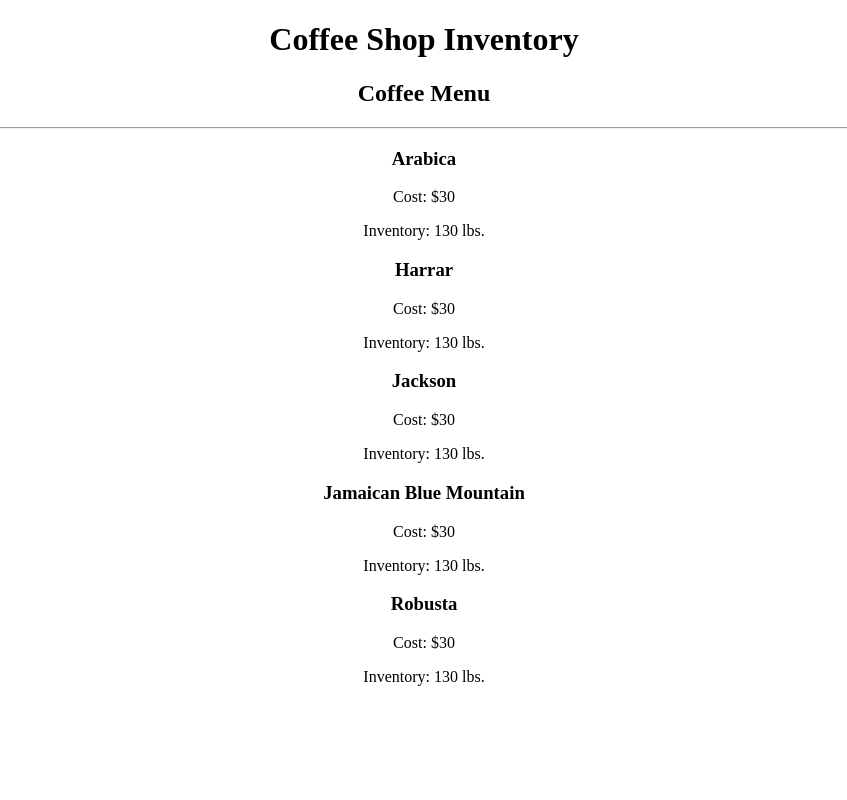
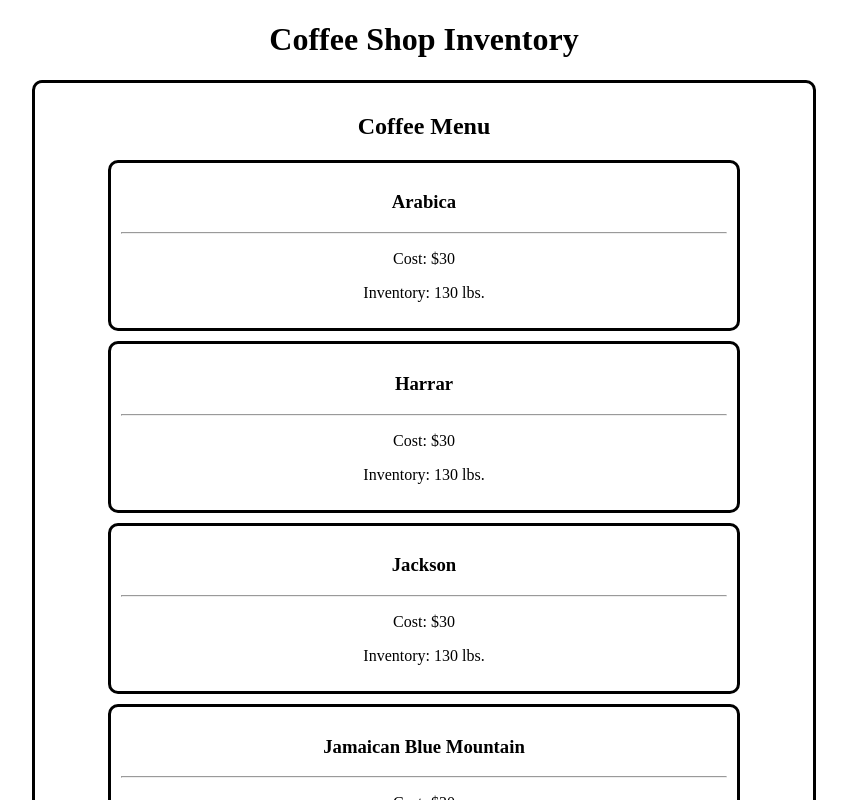
Before and after one commit to elijahchurch/Coffee-Shop-Inventory, a React (Create React App) app: page / in a window 1280 px wide. Shown: the top 800 px of the page, without its empty margins (216-1063 px from the left). Built offline with nearby package versions, Linux system fonts and the light colour scheme.

Commit message:
Add basic styling to app for Coffee and InventoryControl

```diff
--- a/src/components/Coffee.js
+++ b/src/components/Coffee.js
@@ -2,8 +2,9 @@ import PropTypes from "prop-types";
 
 function Coffee(props){
     return(
-        <div>
+        <div className="container menuItem">
             <h3>{props.name}</h3>
+            <hr/>
             <p>Cost: ${props.cost}</p>
             <p>Inventory: {props.inventory} lbs.</p>
         </div>
--- a/src/components/InventoryControl.js
+++ b/src/components/InventoryControl.js
@@ -55,9 +55,11 @@ class InventoryControl extends React.Component{
     render(){
         return(
             <React.Fragment>
-                <h2>Coffee Menu</h2>
-                <hr/>
-                <CoffeeMenu coffeeList = {this.state.coffeeList}/>
+                <div className="container" id="menu">
+                    <h2>Coffee Menu</h2>
+                    <CoffeeMenu coffeeList = {this.state.coffeeList}/>
+                    <button>Add menu item</button>
+                </div>
             </React.Fragment>
         );
     }
--- a/src/index.css
+++ b/src/index.css
@@ -1,3 +1,26 @@
 body {
   text-align: center;
 }
+
+.container {
+  border-style: solid;
+  text-align: center;
+  padding: 10px;
+  border-radius: 10px;
+  margin-top: 10px;
+}
+
+.menuItem {
+  width: 80%;
+  margin-left: auto;
+  margin-right: auto;
+}
+
+#menu {
+  width: 60%;
+  margin: auto;
+}
+
+button {
+  margin: 10px;
+}
```
